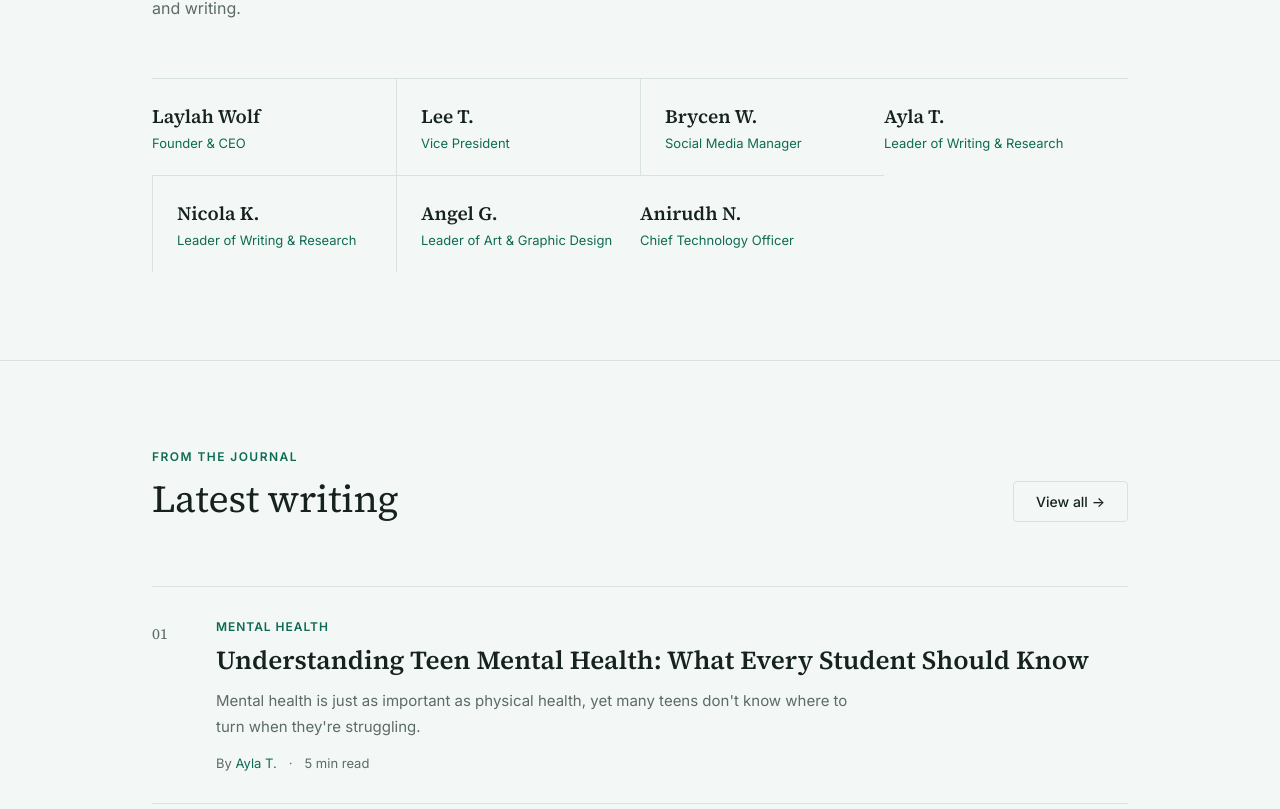
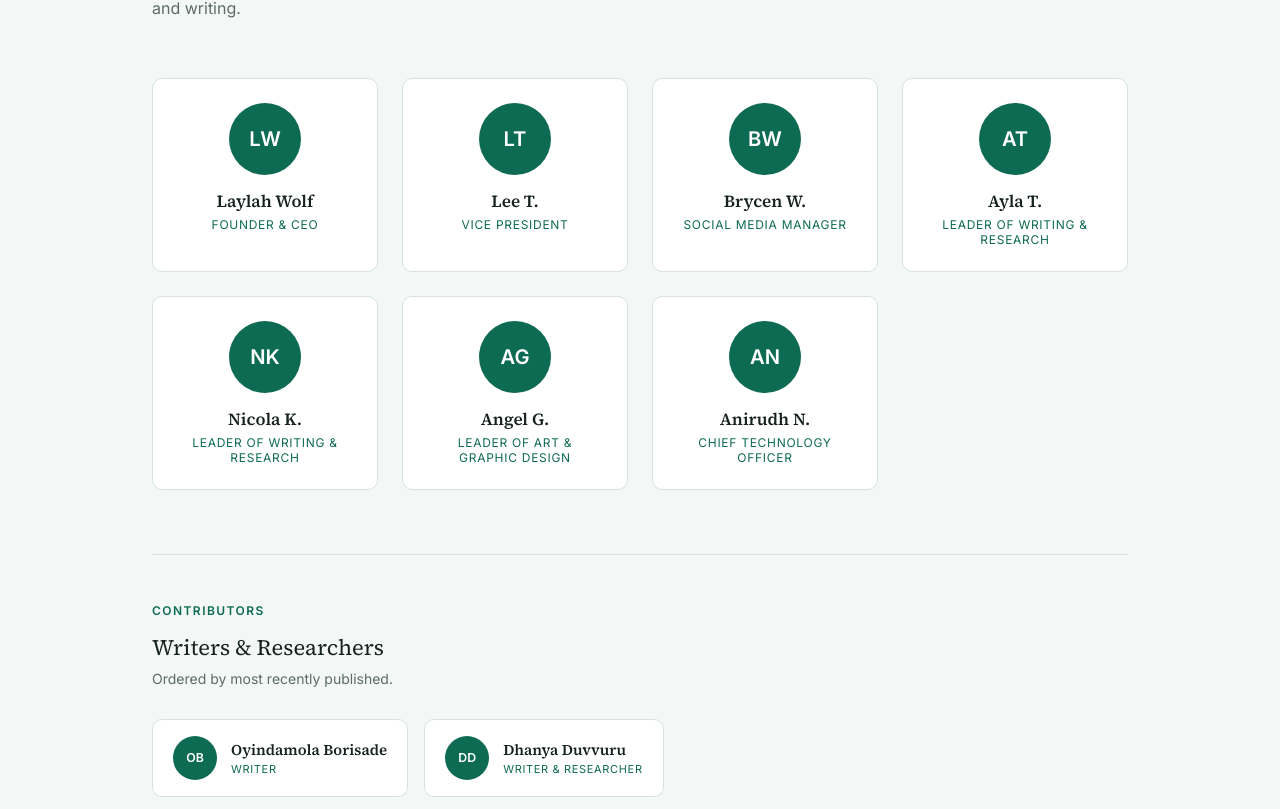
Before and after one commit to aninav/Heal-Project, a React (Vite) app: page / in a window 1280 px wide. Shown: the part 2191-3000 px from the top of the page. Built offline with nearby package versions, Linux system fonts and the light colour scheme.

Commit message:
hero update, team pics

```diff
--- a/src/components/Team.jsx
+++ b/src/components/Team.jsx
@@ -1,13 +1,66 @@
-import { Container, SectionHeading, Kicker, Rule, INK, INK_SOFT, LINE, ACCENT, SANS, SERIF } from "./UI";
+import { Container, SectionHeading, Kicker, Rule, INK, INK_SOFT, LINE, ACCENT, CARD, SANS, SERIF } from "./UI";
 import { TEAM, ARTICLES } from "../data/siteData";
 import { ArticleCard } from "./Articles";
 
-// Only the core team on the Team page (writers appear in journal bylines)
+// Slugify helper
+function slugify(name) {
+  return (name || "").toLowerCase().replace(/[^a-z0-9]+/g, "-").replace(/(^-|-$)/g, "");
+}
+
+// Core team shown on the team page (excludes standalone writer/researcher entries)
 const CORE_TEAM = TEAM.filter(
-  t => !["dhanya-duvvuru", "oyindamola-borisade"].includes(t.slug)
+  t => !["oyindamola-borisade", "dhanya-duvvuru", "laylah-wolf-researcher"].includes(t.slug)
 );
 
+// Writers/researchers shown in the "Contributors" strip — ordered by most recent article
+function getContributors() {
+  const seen = new Set();
+  const ordered = [];
+  // Walk articles in order (most recent first = end of array, so reverse)
+  [...ARTICLES].reverse().forEach(a => {
+    [a.author, a.researcher].forEach(name => {
+      const slug = slugify(name);
+      const member = TEAM.find(t => t.slug === slug || t.name === name);
+      if (member && !seen.has(member.slug)) {
+        // Only include people NOT already in core team grid
+        if (!CORE_TEAM.find(c => c.slug === member.slug)) {
+          seen.add(member.slug);
+          ordered.push(member);
+        }
+      }
+    });
+  });
+  return ordered;
+}
+
+function Avatar({ member, size = 80 }) {
+  const initials = member.name.split(" ").map(w => w[0]).join("").slice(0, 2).toUpperCase();
+  if (member.avatar) {
+    return (
+      <img
+        src={member.avatar}
+        alt={member.name}
+        style={{ width: size, height: size, borderRadius: "50%", objectFit: "cover", display: "block" }}
+      />
+    );
+  }
+  // Placeholder circle with initials
+  return (
+    <div style={{
+      width: size, height: size, borderRadius: "50%",
+      background: ACCENT, display: "flex", alignItems: "center",
+      justifyContent: "center", color: "#fff",
+      fontFamily: SANS, fontSize: size * 0.28, fontWeight: 600,
+      flexShrink: 0,
+    }}>
+      {initials}
+    </div>
+  );
+}
+
 export function Team({ setPage, setAuthorSlug }) {
+  const contributors = getContributors();
+
   return (
     <section style={{ padding: "88px 0", borderBottom: `1px solid ${LINE}` }}>
       <Container>
@@ -16,40 +69,92 @@ export function Team({ setPage, setAuthorSlug }) {
           title="Meet the team"
           sub="The students behind The HEAL Project. Click anyone to see their profile and writing."
         />
-        <div style={{ display: "grid", gridTemplateColumns: "repeat(auto-fit, minmax(220px, 1fr))" }}>
-          {CORE_TEAM.map((m, i) => (
+
+        {/* Core team grid with photos */}
+        <div style={{
+          display: "grid",
+          gridTemplateColumns: "repeat(auto-fill, minmax(200px, 1fr))",
+          gap: 24, marginBottom: 64,
+        }}>
+          {CORE_TEAM.map(m => (
             <div
               key={m.slug}
               onClick={() => { setAuthorSlug(m.slug); setPage("author"); }}
               style={{
-                padding: "24px 24px 24px 0",
-                borderTop: `1px solid ${LINE}`,
-                borderLeft: i % 3 !== 0 ? `1px solid ${LINE}` : "none",
-                paddingLeft: i % 3 !== 0 ? 24 : 0,
-                cursor: "pointer",
+                background: CARD, border: `1px solid ${LINE}`, borderRadius: 10,
+                padding: 24, cursor: "pointer", textAlign: "center",
+                transition: "box-shadow 0.15s",
               }}
+              onMouseEnter={e => e.currentTarget.style.boxShadow = "0 4px 20px rgba(0,0,0,0.08)"}
+              onMouseLeave={e => e.currentTarget.style.boxShadow = "none"}
             >
-              <div style={{ fontFamily: SERIF, fontSize: 19, fontWeight: 600, color: INK, marginBottom: 6 }}>
+              <div style={{ display: "flex", justifyContent: "center", marginBottom: 14 }}>
+                <Avatar member={m} size={72} />
+              </div>
+              <div style={{ fontFamily: SERIF, fontSize: 17, fontWeight: 600, color: INK, marginBottom: 4 }}>
                 {m.name}
               </div>
-              <div style={{ fontFamily: SANS, fontSize: 13, color: ACCENT }}>{m.role}</div>
+              <div style={{ fontFamily: SANS, fontSize: 12, color: ACCENT, textTransform: "uppercase", letterSpacing: "0.06em" }}>
+                {m.role}
+              </div>
             </div>
           ))}
         </div>
+
+        {/* Writers & Researchers strip */}
+        {contributors.length > 0 && (
+          <>
+            <div style={{ borderTop: `1px solid ${LINE}`, paddingTop: 48, marginBottom: 32 }}>
+              <Kicker>Contributors</Kicker>
+              <h3 style={{ fontFamily: SERIF, fontSize: 22, fontWeight: 400, color: INK, margin: "0 0 8px" }}>
+                Writers &amp; Researchers
+              </h3>
+              <p style={{ fontFamily: SANS, fontSize: 14, color: INK_SOFT, margin: "0 0 32px" }}>
+                Ordered by most recently published.
+              </p>
+            </div>
+            <div style={{ display: "flex", flexWrap: "wrap", gap: 16 }}>
+              {contributors.map(m => (
+                <div
+                  key={m.slug}
+                  onClick={() => { setAuthorSlug(m.slug); setPage("author"); }}
+                  style={{
+                    display: "flex", alignItems: "center", gap: 14,
+                    background: CARD, border: `1px solid ${LINE}`, borderRadius: 10,
+                    padding: "16px 20px", cursor: "pointer",
+                    transition: "box-shadow 0.15s",
+                  }}
+                  onMouseEnter={e => e.currentTarget.style.boxShadow = "0 4px 20px rgba(0,0,0,0.08)"}
+                  onMouseLeave={e => e.currentTarget.style.boxShadow = "none"}
+                >
+                  <Avatar member={m} size={44} />
+                  <div>
+                    <div style={{ fontFamily: SERIF, fontSize: 15, fontWeight: 600, color: INK }}>{m.name}</div>
+                    <div style={{ fontFamily: SANS, fontSize: 11, color: ACCENT, textTransform: "uppercase", letterSpacing: "0.06em", marginTop: 2 }}>{m.role}</div>
+                  </div>
+                </div>
+              ))}
+            </div>
+          </>
+        )}
       </Container>
     </section>
   );
 }
 
 export function AuthorProfile({ slug, onBack, onOpenArticle, onOpenAuthor }) {
-  const member = TEAM.find(t => t.slug === slug);
-  const posts = ARTICLES.filter(a => slugify(a.author) === slug || slugify(a.researcher) === slug);
+  // Match by slug or by slugified name (handles laylah-wolf-researcher → laylah-wolf)
+  const member = TEAM.find(t => t.slug === slug) || TEAM.find(t => slugify(t.name) === slug);
+  const posts = ARTICLES.filter(a => slugify(a.author) === slug || slugify(a.researcher) === slug || (member && (a.author === member.name || a.researcher === member.name)));
+
+  // Sort posts most recent first (last in array = most recent)
+  const sortedPosts = [...posts].reverse();
 
   if (!member) return (
     <div style={{ paddingTop: 64 }}>
       <Container style={{ padding: "72px 32px" }}>
-        <button onClick={onBack} style={{ fontFamily: SANS, color: ACCENT, background: "none", border: "none", fontSize: 14 }}>
-          &larr; Back
+        <button onClick={onBack} style={{ fontFamily: SANS, color: ACCENT, background: "none", border: "none", fontSize: 14, cursor: "pointer" }}>
+          ← Back
         </button>
         <p style={{ fontFamily: SANS, color: INK_SOFT, marginTop: 16 }}>Profile not found.</p>
       </Container>
@@ -61,34 +166,47 @@ export function AuthorProfile({ slug, onBack, onOpenArticle, onOpenAuthor }) {
       <Container style={{ padding: "72px 32px 100px" }}>
         <button
           onClick={onBack}
-          style={{ background: "none", border: "none", fontFamily: SANS, fontSize: 14, color: ACCENT, padding: 0, marginBottom: 40 }}
+          style={{ background: "none", border: "none", fontFamily: SANS, fontSize: 14, color: ACCENT, padding: 0, marginBottom: 40, cursor: "pointer" }}
         >
-          &larr; Back
+          ← Back
         </button>
 
+        {/* Profile header */}
+        <div style={{ display: "flex", alignItems: "center", gap: 28, marginBottom: 32, flexWrap: "wrap" }}>
+          <Avatar member={member} size={88} />
+          <div>
             <Kicker>{member.role}</Kicker>
             <h1 style={{
-          fontFamily: SERIF, fontSize: "clamp(32px, 5vw, 48px)",
-          fontWeight: 600, color: INK, margin: "0 0 16px", letterSpacing: "-0.01em",
+              fontFamily: SERIF, fontSize: "clamp(28px, 5vw, 42px)",
+              fontWeight: 600, color: INK, margin: "0 0 10px", letterSpacing: "-0.01em",
             }}>
               {member.name}
             </h1>
-        <p style={{ fontFamily: SANS, fontSize: 17, color: INK_SOFT, maxWidth: 560, lineHeight: 1.7, marginBottom: 48 }}>
+            <p style={{ fontFamily: SANS, fontSize: 15, color: INK_SOFT, maxWidth: 520, lineHeight: 1.7, margin: 0 }}>
               {member.bio}
             </p>
+          </div>
+        </div>
+
+        {/* Add photo hint if no avatar */}
+        {!member.avatar && (
+          <p style={{ fontFamily: SANS, fontSize: 12, color: INK_SOFT, fontStyle: "italic", marginBottom: 40 }}>
+            To add a photo: set <code>avatar: "/images/{member.slug}.jpg"</code> in siteData.js and place the image in <code>public/images/</code>.
+          </p>
+        )}
 
         <Rule />
 
         <div style={{ marginTop: 40 }}>
-          <h2 style={{ fontFamily: SERIF, fontSize: 24, fontWeight: 600, color: INK, marginBottom: 8 }}>
-            {posts.length ? `Writing by ${member.name.split(" ")[0]}` : "No published articles yet"}
+          <h2 style={{ fontFamily: SERIF, fontSize: 22, fontWeight: 600, color: INK, marginBottom: 8 }}>
+            {sortedPosts.length ? `Writing by ${member.name.split(" ")[0]}` : "No published articles yet"}
           </h2>
-          {posts.length > 0 && (
-            <p style={{ fontFamily: SANS, fontSize: 14, color: INK_SOFT, marginBottom: 24 }}>
-              Click any article to read it in the journal.
+          {sortedPosts.length > 0 && (
+            <p style={{ fontFamily: SANS, fontSize: 13, color: INK_SOFT, marginBottom: 24 }}>
+              Most recently published first.
             </p>
           )}
-          {posts.map((a, i) => (
+          {sortedPosts.map((a, i) => (
             <ArticleCard key={a.id} article={a} index={i} onClick={onOpenArticle} onOpenAuthor={onOpenAuthor} />
           ))}
         </div>
@@ -96,8 +214,3 @@ export function AuthorProfile({ slug, onBack, onOpenArticle, onOpenAuthor }) {
     </div>
   );
 }
-
-// helper
-function slugify(name) {
-  return (name || "").toLowerCase().replace(/[^a-z0-9]+/g, "-").replace(/(^-|-$)/g, "");
-}
```
Also changed, not shown: src/components/siteData.js (+12 -9 lines). Lines whose indentation alone changed are shown as unchanged.
